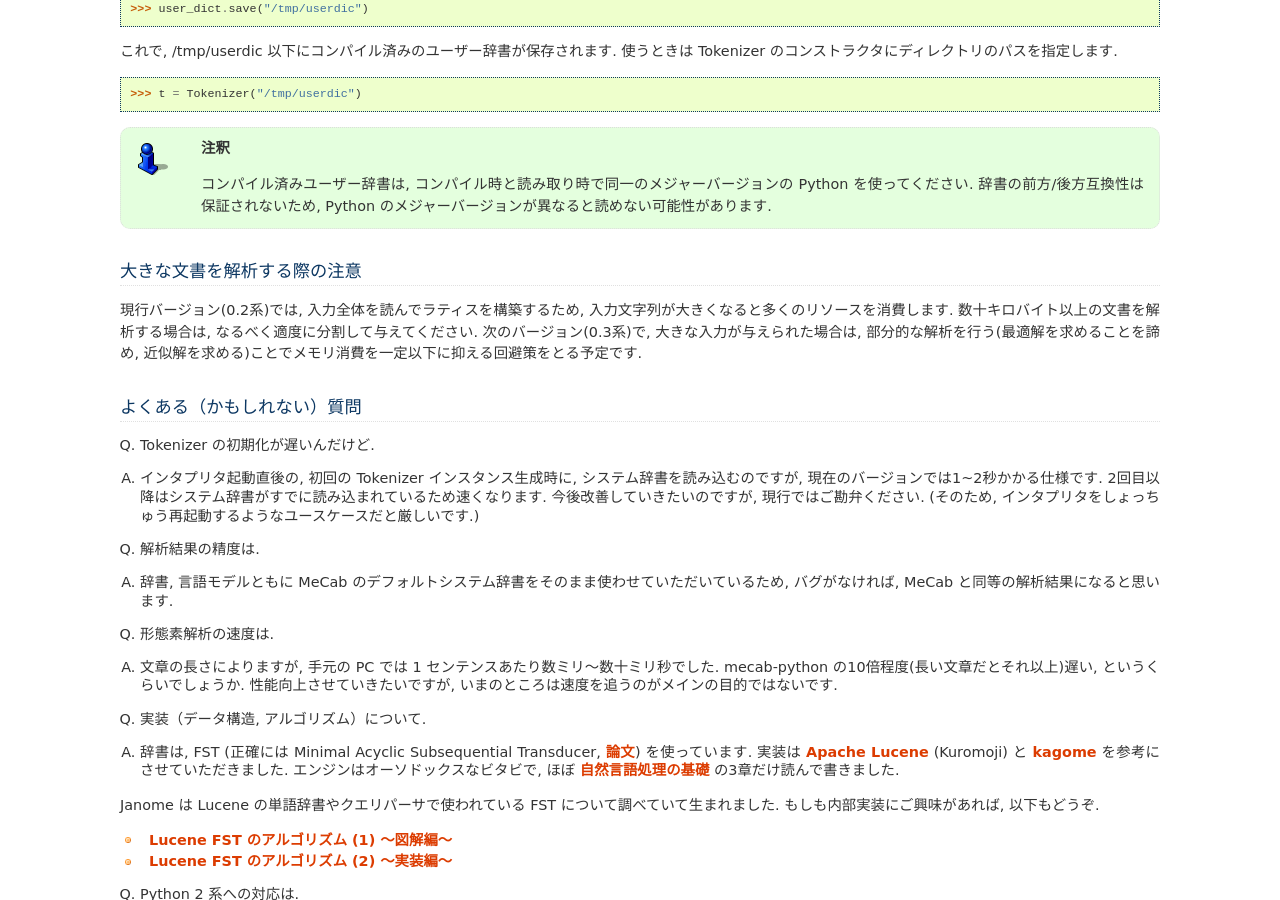
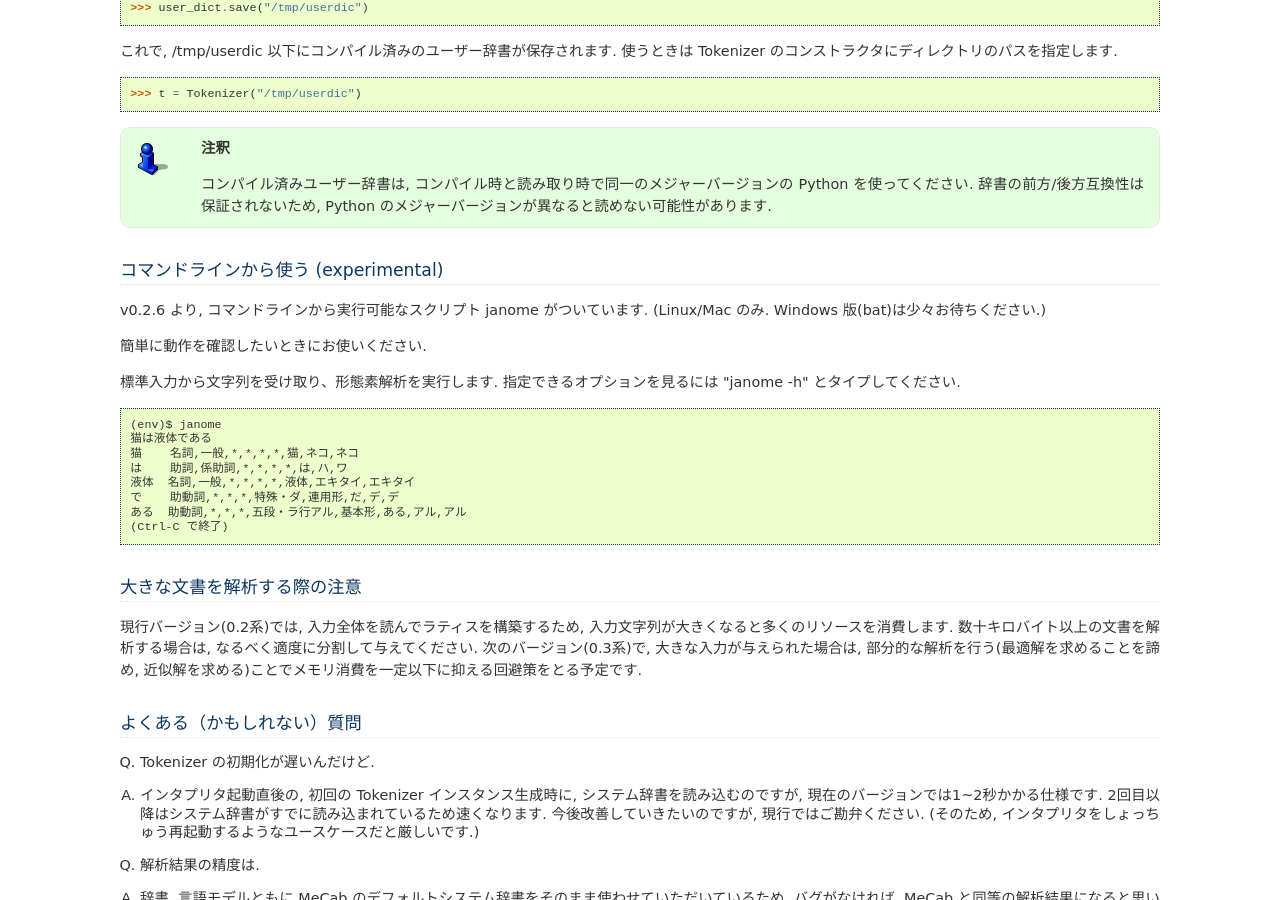
Before and after one commit to mocobeta/janome, a Sphinx documentation site: the page built from docs/index.rst, in a window 1280 px wide and 900 px high, scrolled down 2534 px. Built offline with Sphinx 7.4.7, drawn with Linux system fonts in a browser that asks for light colours; some of the changed text lies outside the part shown.

Commit message:
Update documents for 0.2.6 release.

```diff
--- a/docs/index.rst
+++ b/docs/index.rst
@@ -35,7 +35,7 @@
 
 janome が Python 2.7, Python 3.4 両方に対応したので, janomePy2 は不要になりました. Python 2.7 系, 3 系のどちらでも janome をご利用ください.
 
-* janome: 0.2.5
+* janome: 0.2.6
 * :strike:`janomePy2: 0.1.4`
 
 インストール
@@ -44,9 +44,11 @@
 PyPI
 ^^^^
 
-.. WARNING:: pip でのビルド時に 3~4 GB程度のメモリを必要とします. 貧弱なマシンや, 他の重い処理が走っているときに同時にビルドするとマシンが凍る可能性がありますのでご注意ください. (改善検討中...)
+:strike:`pip でのビルド時に 3~4 GB程度のメモリを必要とします. 貧弱なマシンや, 他の重い処理が走っているときに同時にビルドするとマシンが凍る可能性がありますのでご注意ください. (改善検討中...)`
 
-.. NOTE:: 上記の理由により, 現行バージョンでは 32 bit 版 Python だとビルド時に Meomory Error でこけます. 64 bit 版を使ってください.
+:strike:`上記の理由により, 現行バージョンでは 32 bit 版 Python だとビルド時に Meomory Error でこけます. 64 bit 版を使ってください.`
+
+.. note:: pip でのビルド時に 500 MB 程度のメモリを必要とします. 利用可能なメモリ容量にご注意ください. (バージョン 0.2.6 より, RAM 1 ~ 2GB 程度のマシンや 32 bit 環境でもインストールできるようになりました.)
 
 `https://pypi.python.org/pypi/Janome <https://pypi.python.org/pypi/Janome>`_
 
@@ -116,20 +118,20 @@
   ...   print(token)
   ...
 
-  東京スカイツリー	名詞,固有名詞,一般,*,*,*,東京スカイツリー,トウキョウスカイツリー,トウキョウスカイツリー
-  へ    	助詞,格助詞,一般,*,*,*,へ,ヘ,エ
-  の	    助詞,連体化,*,*,*,*,の,ノ,ノ
-  お越し	名詞,一般,*,*,*,*,お越し,オコシ,オコシ
-  は	    助詞,係助詞,*,*,*,*,は,ハ,ワ
-  、	    記号,読点,*,*,*,*,、,、,、
-  東武スカイツリーライン	名詞,固有名詞,一般,*,*,*,東武スカイツリーライン,トウブスカイツリーライン,トウブスカイツリーライン
-  「	    記号,括弧開,*,*,*,*,「,「,「
-  とうきょうスカイツリー駅	名詞,固有名詞,一般,*,*,*,とうきょうスカイツリー駅,トウキョウスカイツリーエキ,トウキョウスカイツリーエキ
-  」	    記号,括弧閉,*,*,*,*,」,」,」
-  が	    助詞,格助詞,一般,*,*,*,が,ガ,ガ
-  便利  	名詞,形容動詞語幹,*,*,*,*,便利,ベンリ,ベンリ
-  です	  助動詞,*,*,*,特殊・デス,基本形,です,デス,デス
-  。    	記号,句点,*,*,*,*,。,。,。
+  東京スカイツリー         名詞,固有名詞,一般,*,*,*,東京スカイツリー,トウキョウスカイツリー,トウキョウスカイツリー
+  へ        助詞,格助詞,一般,*,*,*,へ,ヘ,エ
+  の        助詞,連体化,*,*,*,*,の,ノ,ノ
+  お越し    名詞,一般,*,*,*,*,お越し,オコシ,オコシ
+  は        助詞,係助詞,*,*,*,*,は,ハ,ワ
+  、        記号,読点,*,*,*,*,、,、,、
+  東武スカイツリーライン    名詞,固有名詞,一般,*,*,*,東武スカイツリーライン,トウブスカイツリーライン,トウブスカイツリーライン
+  「        記号,括弧開,*,*,*,*,「,「,「
+  とうきょうスカイツリー駅  名詞,固有名詞,一般,*,*,*,とうきょうスカイツリー駅,トウキョウスカイツリーエキ,トウキョウスカイツリーエキ
+  」        記号,括弧閉,*,*,*,*,」,」,」
+  が        助詞,格助詞,一般,*,*,*,が,ガ,ガ
+  便利      名詞,形容動詞語幹,*,*,*,*,便利,ベンリ,ベンリ
+  です      助動詞,*,*,*,特殊・デス,基本形,です,デス,デス
+  。        記号,句点,*,*,*,*,。,。,。
 
 
 コンパイル済みのユーザー辞書を使う
@@ -153,6 +155,27 @@
   >>> t = Tokenizer("/tmp/userdic")
 
 .. note:: コンパイル済みユーザー辞書は, コンパイル時と読み取り時で同一のメジャーバージョンの Python を使ってください. 辞書の前方/後方互換性は保証されないため, Python のメジャーバージョンが異なると読めない可能性があります.
+
+コマンドラインから使う (experimental)
+------------------------------------------
+
+v0.2.6 より, コマンドラインから実行可能なスクリプト janome がついています. (Linux/Mac のみ. Windows 版(bat)は少々お待ちください.)
+
+簡単に動作を確認したいときにお使いください.
+
+標準入力から文字列を受け取り、形態素解析を実行します. 指定できるオプションを見るには "janome -h" とタイプしてください.
+
+::
+
+    (env)$ janome
+    猫は液体である
+    猫    名詞,一般,*,*,*,*,猫,ネコ,ネコ
+    は    助詞,係助詞,*,*,*,*,は,ハ,ワ
+    液体  名詞,一般,*,*,*,*,液体,エキタイ,エキタイ
+    で    助動詞,*,*,*,特殊・ダ,連用形,だ,デ,デ
+    ある  助動詞,*,*,*,五段・ラ行アル,基本形,ある,アル,アル
+    (Ctrl-C で終了)
+
 
 大きな文書を解析する際の注意
 --------------------------------
@@ -231,6 +254,7 @@
 History
 ----------
 
+* 2015.10.26 janome Version 0.2.6 リリース
 * 2015.05.11 janome Version 0.2.5 リリース
 * 2015.05.03 janome Version 0.2.4 リリース
 * 2015.05.03 janome Version 0.2.3 リリース
```
